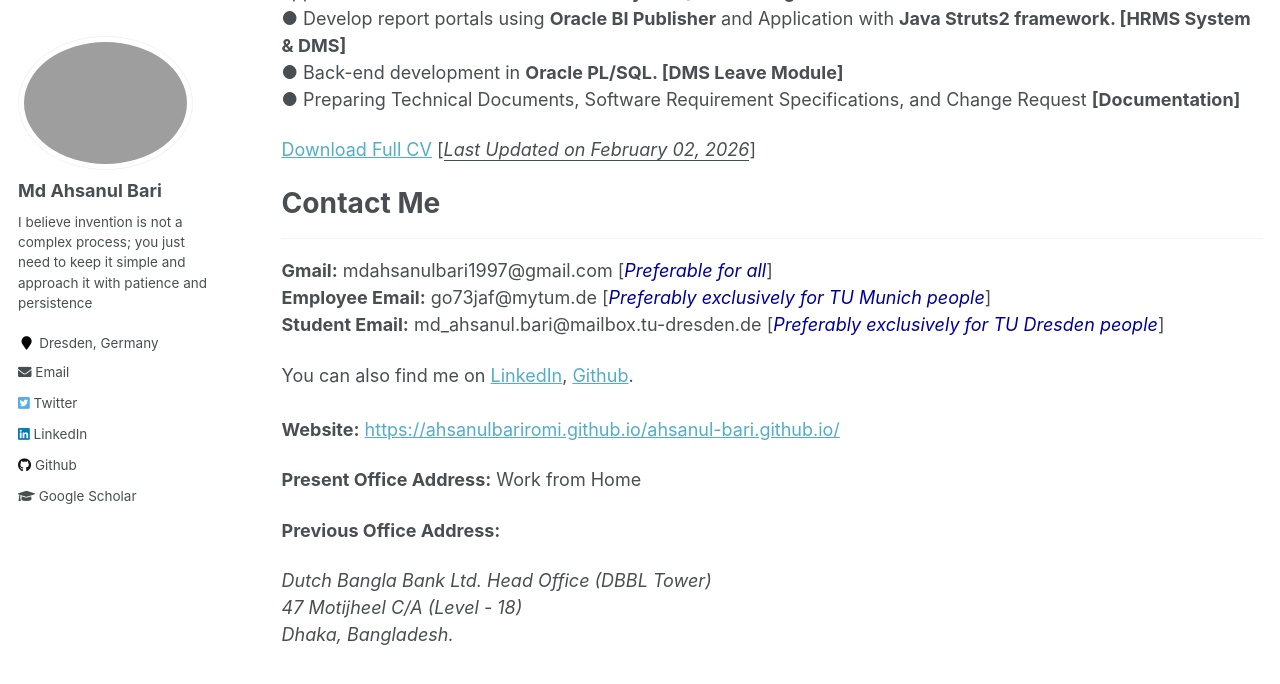
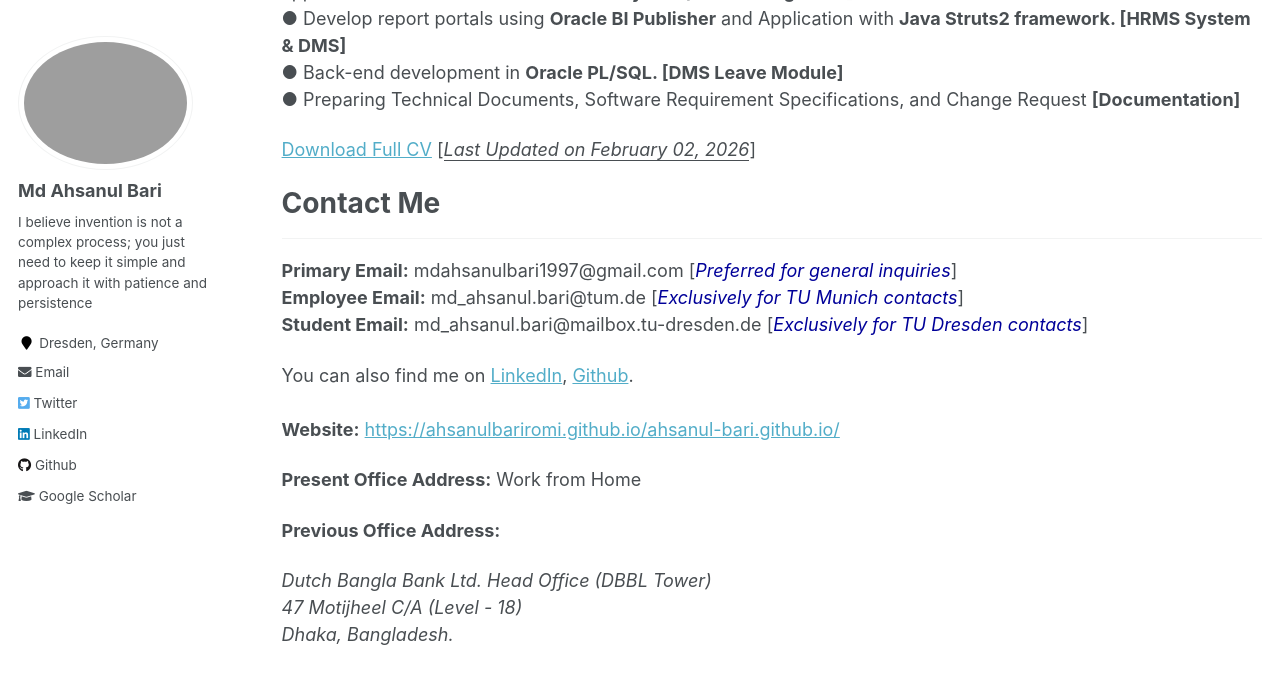
Before and after one commit to AhsanulBariRomi/ahsanul-bari.github.io, a Jekyll site: the page built from _pages/cv.md, in a window 1280 px wide and 900 px high, scrolled down 1728 px, cut to the strip 0-712 px from the top of the window. Shown: the top 684 px of the strip. Built offline with Jekyll 4.4.1, drawn with Linux system fonts in a browser that asks for light colours.

Commit message:
contact section updated

```diff
--- a/_pages/cv.md
+++ b/_pages/cv.md
@@ -67,9 +67,9 @@ Data Center, Tomcat (UAT Env.), Weblogic(Prod Env.), Java8, Java11, Java Spring
 # Contact Me
 -------------
 
-**Gmail:** mdahsanulbari1997@gmail.com  [<i style='color:#000099;'>Preferable for all</i>] <br />
-**Employee Email:** go73jaf@mytum.de  [<i style='color:#000099;'>Preferably exclusively for TU Munich people</i>] <br />
-**Student Email:** md_ahsanul.bari@mailbox.tu-dresden.de  [<i style='color:#000099;'>Preferably exclusively for TU Dresden people</i>] <br />
+**Primary Email:** mdahsanulbari1997@gmail.com  [<i style='color:#000099;'>Preferred for general inquiries</i>] <br />
+**Employee Email:** md_ahsanul.bari@tum.de  [<i style='color:#000099;'>Exclusively for TU Munich contacts</i>] <br />
+**Student Email:** md_ahsanul.bari@mailbox.tu-dresden.de  [<i style='color:#000099;'>Exclusively for TU Dresden contacts</i>] <br />
 
  You can also find me on [LinkedIn](https://www.linkedin.com/in/ahsanulbariromi/), [Github](https://github.com/AhsanulBariRomi).<br />
  <br />
```
